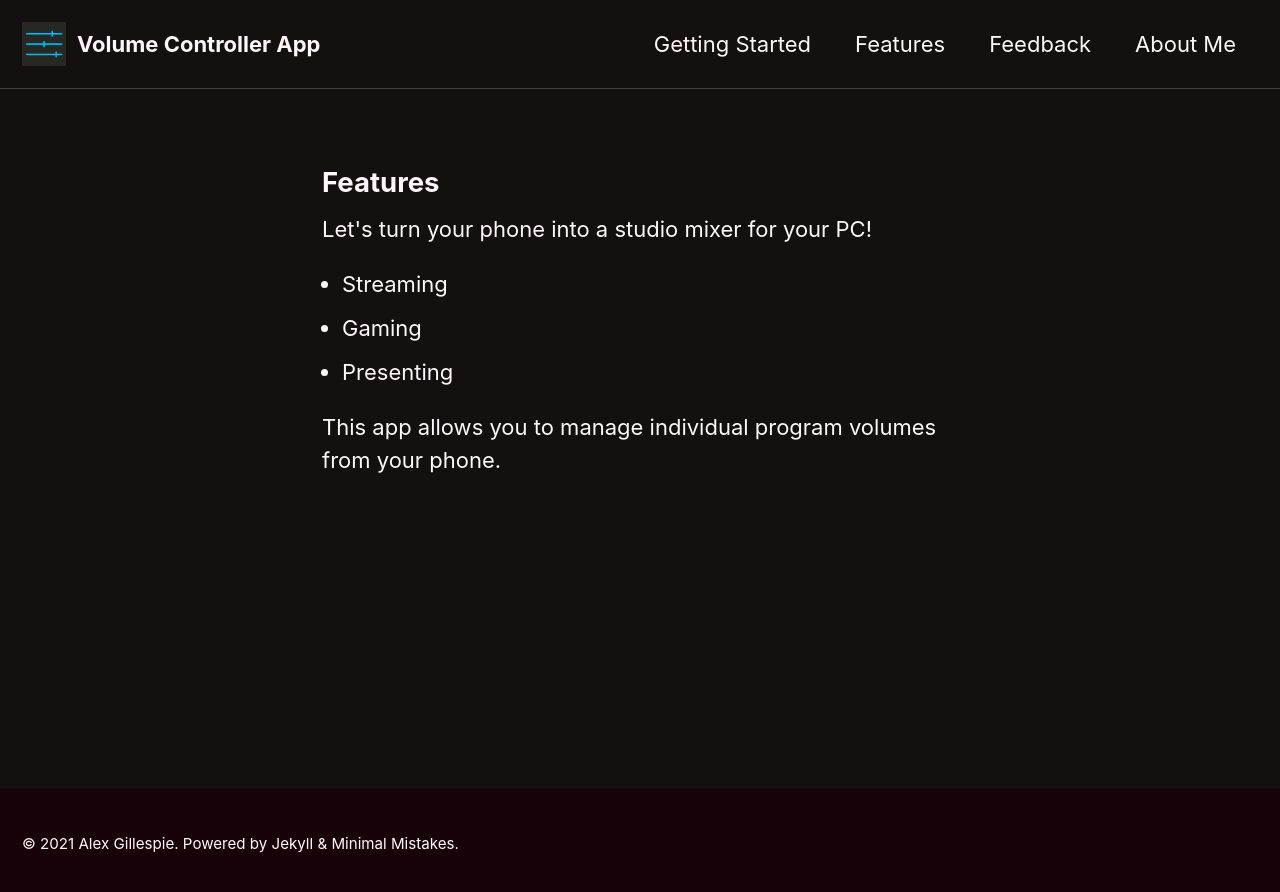
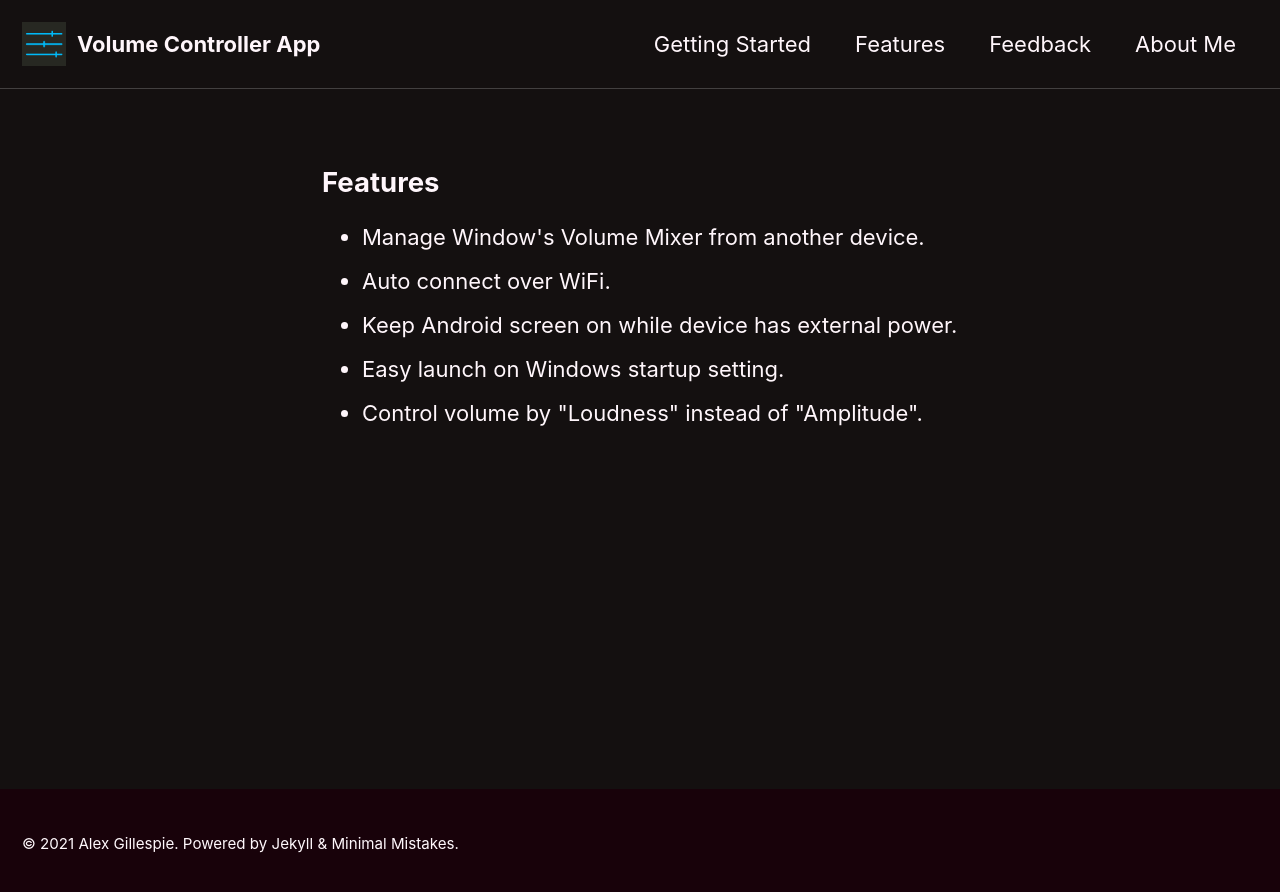
Before and after one commit to VolumeControllerApp/VolumeControllerApp.github.io, a Jekyll site: the page built from features.html, in a window 1280 px wide. Shown: the top 892 px of the page. Built offline with Jekyll 4.4.1, drawn with Linux system fonts in a browser that asks for light colours; cached includes are drawn as plain includes.

Commit message:
Reworking page contents
Reworking page contents

```diff
--- a/_config.yml
+++ b/_config.yml
@@ -249,10 +249,9 @@ compress_html:
     envs: development
 
 
-# Defaults
 defaults:
-  # _posts
-  - scope:
-      path: ""
+  -
+    scope:
+      path: "" # an empty string here means all files in the project
     values:
-      layout: archive
+      layout: "archive"
--- a/about-me.html
+++ b/about-me.html
@@ -2,4 +2,6 @@
 layout: archive
 ---
 <h2>About Me</h2>
-Hello! My Name is Alex, and i like to write software!
+<p>Hello! My Name is Alex Gillespie, and I am a software developer located in Atlanta, GA.</p>
+
+I found myself wishing I could manage Spotify and Discord while gaming, and here we are. A Windows app, An Android app, and a website later, I hope you enjoy this tool!
--- a/features.html
+++ b/features.html
@@ -3,10 +3,10 @@ layout: archive
 ---
 
 <h2>Features</h2>
-Let's turn your phone into a studio mixer for your PC!
-<ul style="padding-left: 20px">
-    <li>Streaming</li>
-    <li>Gaming</li>
-    <li>Presenting</li>
+<ul>
+    <li>Manage Window's Volume Mixer from another device.</li>
+    <li>Auto connect over WiFi.</li>
+    <li>Keep Android screen on while device has external power.</li>
+    <li>Easy launch on Windows startup setting.</li>
+    <li>Control volume by "Loudness" instead of "Amplitude".</li>
 </ul>
-This app allows you to manage individual program volumes from your phone.
--- a/feedback.html
+++ b/feedback.html
@@ -2,4 +2,4 @@
 layout: archive
 ---
 <h2>Feedback</h2>
-Please send any feedback <a href="mailto:VolumeControllerApp@Gmail.com">here</a>.
+This app is a passion project, and I would love to hear any feedback you have. Please reach out to me <a href="mailto:VolumeControllerApp@Gmail.com">here</a> at VolumeControllerApp@Gmail.com.
```
Also changed, not shown: index.html (+6 -3 lines).
